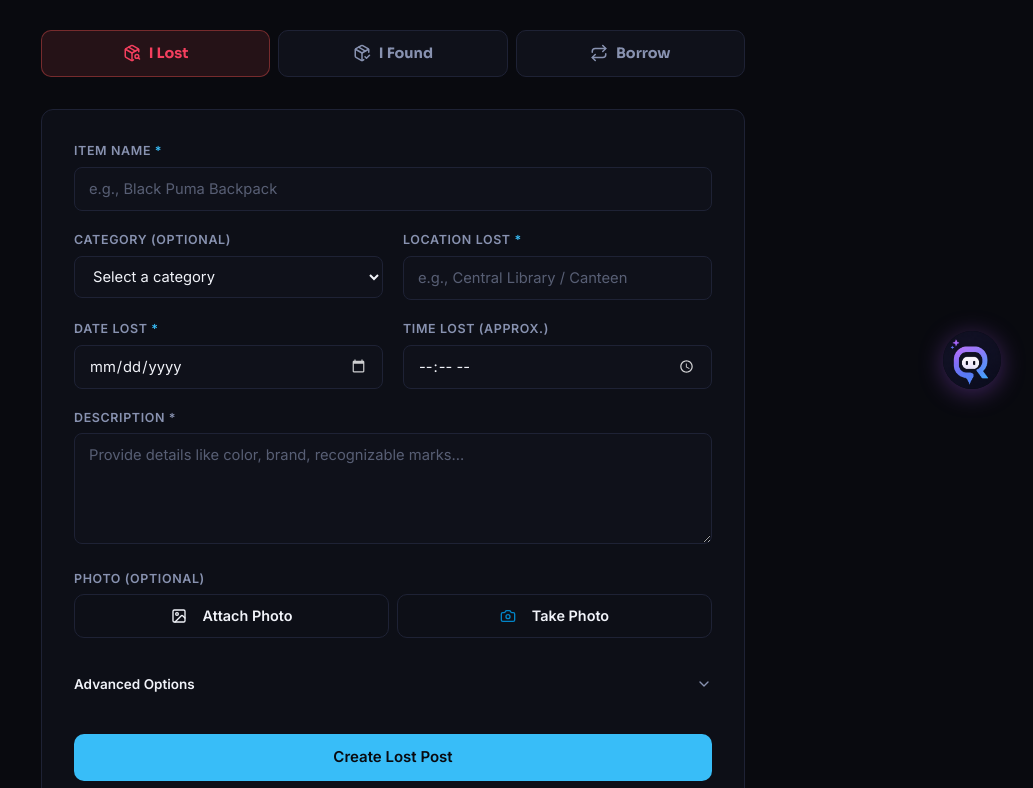
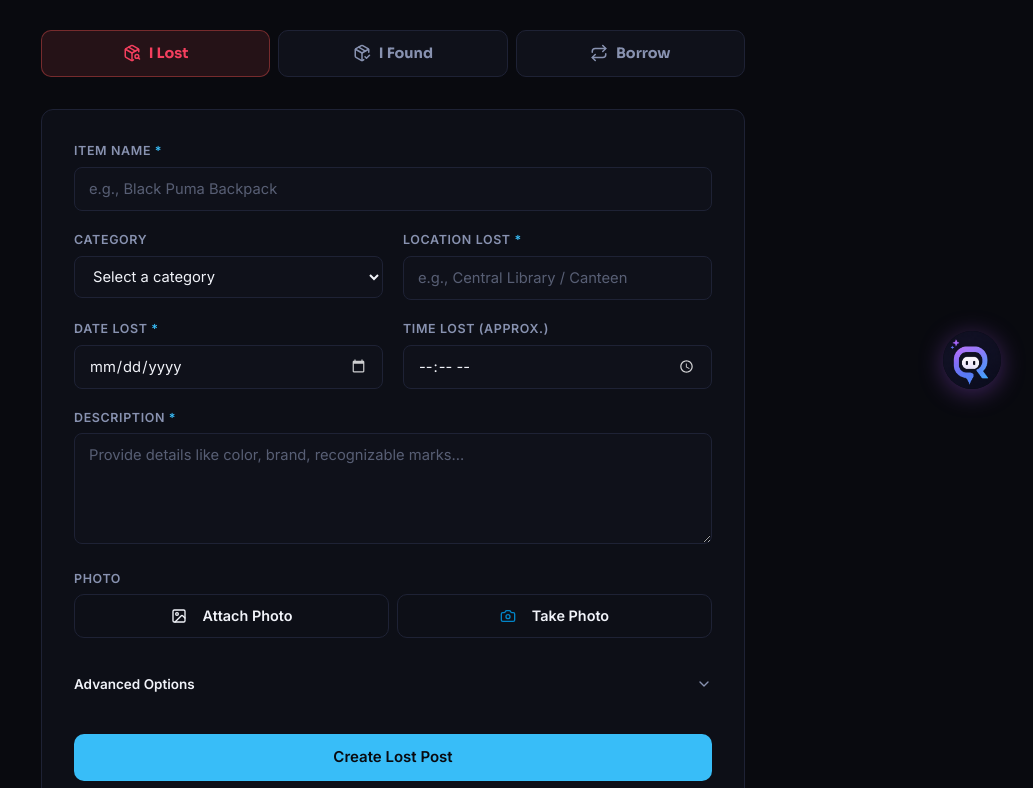
Before and after one commit to abhi-vyakti/Retrieval-Co., a React (Vite) app in the folder retrieval-co-frontend/: page /create in a window 1280 px wide. Shown: the part 379-1167 px from the top of the page, without its empty margins (247-1280 px from the left). Built offline with nearby package versions, Linux system fonts and the light colour scheme; sample sign-in values are in the browser's storage.

Commit message:
style: remove optional labels and make description star blue

```diff
--- a/retrieval-co-frontend/src/pages/CreatePostPage.jsx
+++ b/retrieval-co-frontend/src/pages/CreatePostPage.jsx
@@ -600,7 +600,7 @@ export default function CreatePostPage() {
                         <div className="grid grid-cols-1 md:grid-cols-2 gap-5">
                             <div>
                                 <label className="form-label">
-                                    Category (Optional)
+                                    Category
                                 </label>
                                 <select
                                     name="category"
@@ -709,7 +709,9 @@ export default function CreatePostPage() {
 
                     {type !== "borrow" && (
                         <div>
-                            <label className="form-label">Description *</label>
+                            <label className="form-label">
+                                Description <span className="text-primary">*</span>
+                            </label>
                             <textarea
                                 name="description"
                                 value={formData.description}
@@ -726,10 +728,8 @@ export default function CreatePostPage() {
                         <div>
                             <label className="form-label">
                                 Photo{" "}
-                                {type === "found" ? (
+                                {type === "found" && (
                                     <span className="text-primary">*</span>
-                                ) : (
-                                    "(Optional)"
                                 )}
                             </label>
 
```
